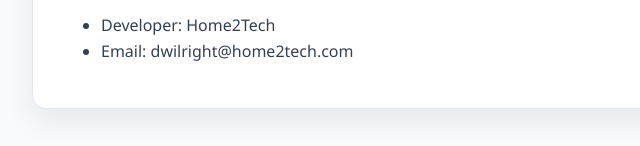
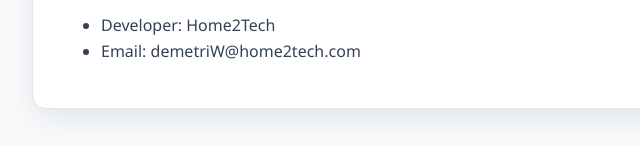
Before and after one commit to Home2Tech/tilt9-privacy-policy, a plain HTML site: page index.html in a window 1280 px wide. Shown: the part 3086-3232 px from the top of the page, 196-836 px from the left. Drawn offline with Linux system fonts and the light colour scheme.

Commit message:
Fix privacy policy contact email

```diff
--- a/index.html
+++ b/index.html
@@ -195,7 +195,7 @@
         <p>If you have questions or requests about this Privacy Policy, contact:</p>
         <ul>
           <li>Developer: Home2Tech</li>
-          <li>Email: dwilright@home2tech.com</li>
+          <li>Email: demetriW@home2tech.com</li>
         </ul>
       </article>
     </main>
```
